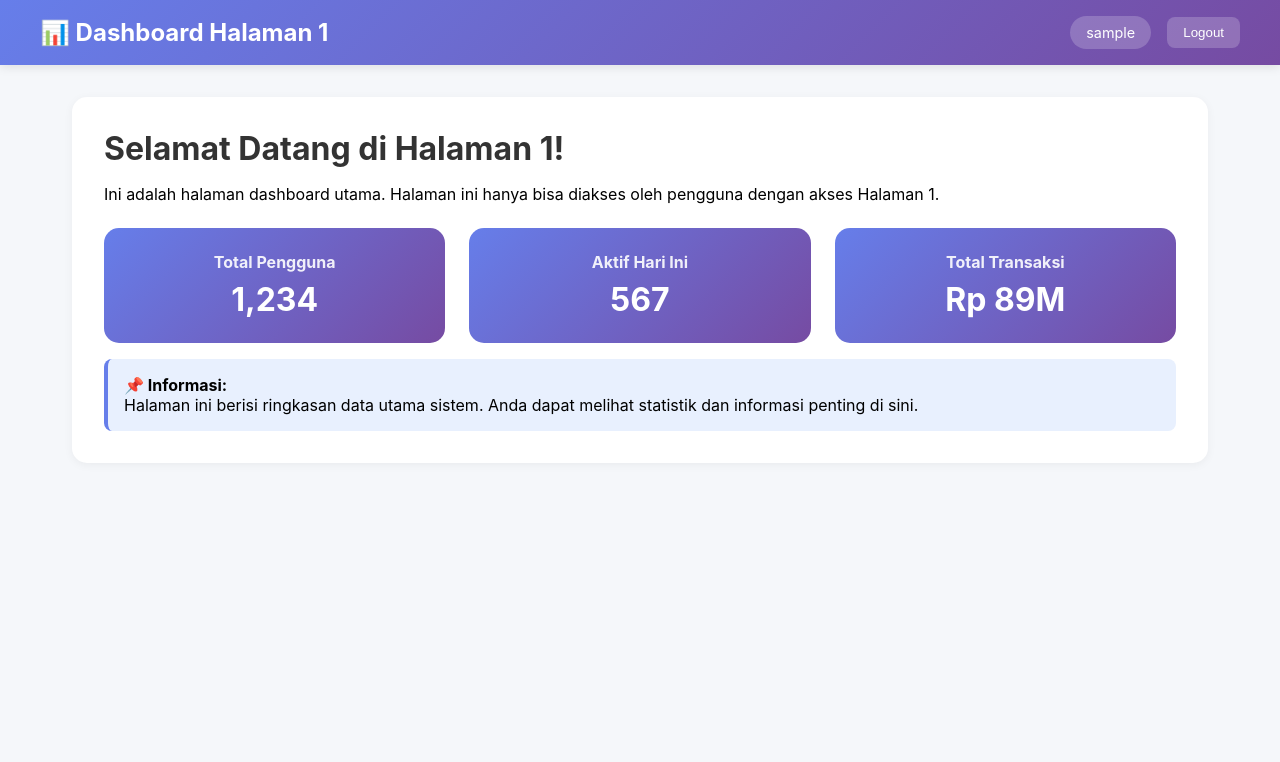
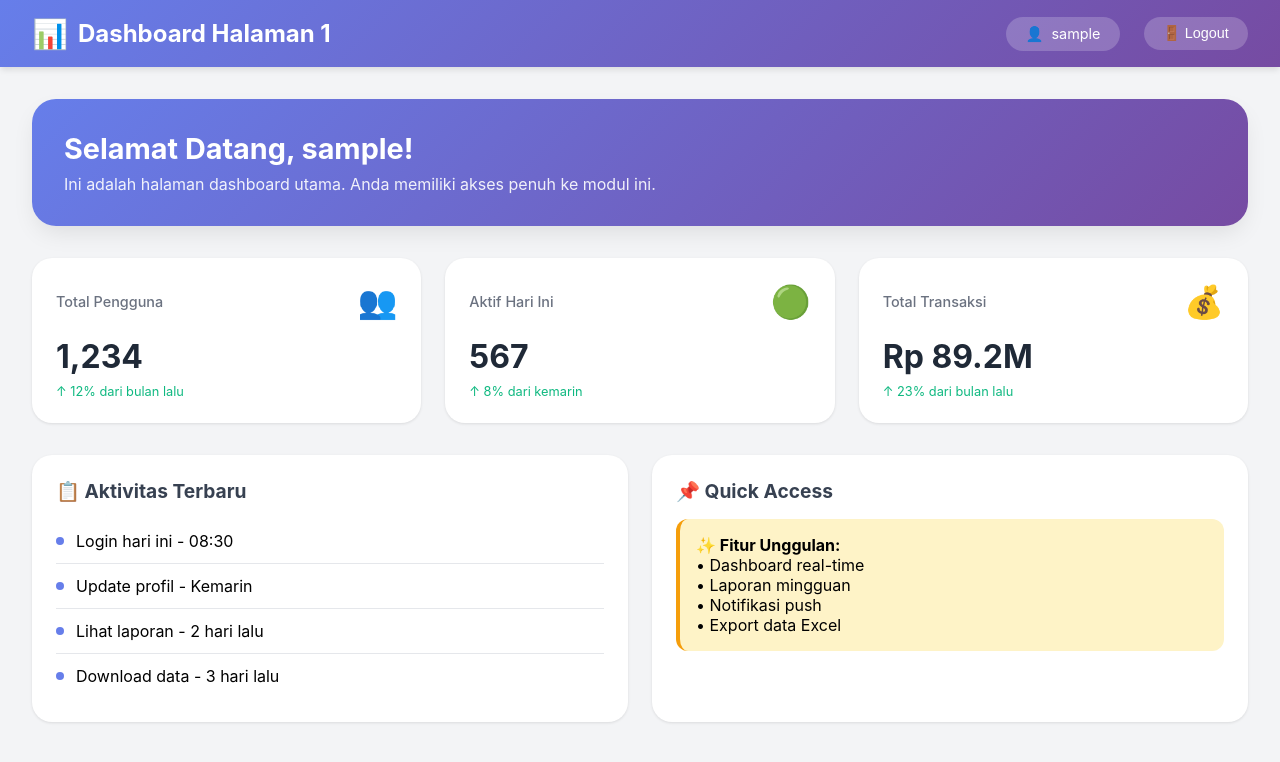
Before and after one commit to herman-fonataba/dramayanto.id, a plain HTML site: page page1.html in a window 1280 px wide. Drawn offline with Linux system fonts and the light colour scheme; no server answers; sample sign-in values are in the browser's storage.

Commit message:
Update page1.html

```diff
--- a/page1.html
+++ b/page1.html
@@ -3,7 +3,7 @@
 <head>
     <meta charset="UTF-8">
     <meta name="viewport" content="width=device-width, initial-scale=1.0">
-    <title>Halaman 1 - Dashboard</title>
+    <title>Dashboard Utama - Halaman 1</title>
     <style>
         * {
             margin: 0;
@@ -13,18 +13,22 @@
 
         body {
             font-family: -apple-system, BlinkMacSystemFont, 'Segoe UI', Roboto, Oxygen, Ubuntu, sans-serif;
-            background: #f5f7fa;
+            background: #f3f4f6;
         }
 
+        /* Navbar */
         .navbar {
             background: linear-gradient(135deg, #667eea 0%, #764ba2 100%);
             color: white;
             padding: 1rem 2rem;
-            box-shadow: 0 2px 10px rgba(0,0,0,0.1);
+            box-shadow: 0 4px 6px -1px rgba(0,0,0,0.1);
+            position: sticky;
+            top: 0;
+            z-index: 100;
         }
 
         .navbar-content {
-            max-width: 1200px;
+            max-width: 1280px;
             margin: 0 auto;
             display: flex;
             justify-content: space-between;
@@ -34,123 +38,246 @@
         .logo {
             font-size: 1.5rem;
             font-weight: bold;
+            display: flex;
+            align-items: center;
+            gap: 10px;
+        }
+
+        .logo span {
+            font-size: 1.8rem;
         }
 
         .user-info {
             display: flex;
             align-items: center;
-            gap: 1rem;
+            gap: 1.5rem;
         }
 
-        .username {
+        .user-badge {
             background: rgba(255,255,255,0.2);
-            padding: 0.5rem 1rem;
-            border-radius: 20px;
+            padding: 0.5rem 1.2rem;
+            border-radius: 40px;
             font-size: 0.9rem;
+            display: flex;
+            align-items: center;
+            gap: 8px;
         }
 
         .btn-logout {
             background: rgba(255,255,255,0.2);
             color: white;
             border: none;
-            padding: 0.5rem 1rem;
-            border-radius: 8px;
+            padding: 0.5rem 1.2rem;
+            border-radius: 40px;
             cursor: pointer;
             transition: all 0.3s;
+            font-size: 0.9rem;
         }
 
         .btn-logout:hover {
             background: rgba(255,255,255,0.3);
+            transform: scale(1.02);
         }
 
+        /* Container */
         .container {
-            max-width: 1200px;
+            max-width: 1280px;
             margin: 2rem auto;
             padding: 0 2rem;
         }
 
-        .card {
-            background: white;
-            border-radius: 15px;
+        /* Welcome Card */
+        .welcome-card {
+            background: linear-gradient(135deg, #667eea 0%, #764ba2 100%);
+            color: white;
+            border-radius: 24px;
             padding: 2rem;
-            margin-bottom: 1.5rem;
-            box-shadow: 0 2px 10px rgba(0,0,0,0.05);
+            margin-bottom: 2rem;
+            box-shadow: 0 10px 25px -5px rgba(0,0,0,0.1);
         }
 
-        h1 {
-            color: #333;
+        .welcome-card h1 {
+            font-size: 1.8rem;
+            margin-bottom: 0.5rem;
+        }
+
+        .welcome-card p {
+            opacity: 0.9;
+        }
+
+        /* Stats Grid */
+        .stats-grid {
+            display: grid;
+            grid-template-columns: repeat(auto-fit, minmax(280px, 1fr));
+            gap: 1.5rem;
+            margin-bottom: 2rem;
+        }
+
+        .stat-card {
+            background: white;
+            padding: 1.5rem;
+            border-radius: 20px;
+            box-shadow: 0 1px 3px rgba(0,0,0,0.1);
+            transition: transform 0.2s, box-shadow 0.2s;
+        }
+
+        .stat-card:hover {
+            transform: translateY(-4px);
+            box-shadow: 0 10px 25px -5px rgba(0,0,0,0.1);
+        }
+
+        .stat-header {
+            display: flex;
+            justify-content: space-between;
+            align-items: center;
             margin-bottom: 1rem;
         }
 
-        .stats-grid {
-            display: grid;
-            grid-template-columns: repeat(auto-fit, minmax(250px, 1fr));
-            gap: 1.5rem;
-            margin-top: 1.5rem;
+        .stat-icon {
+            font-size: 2rem;
         }
 
-        .stat-card {
-            background: linear-gradient(135deg, #667eea 0%, #764ba2 100%);
-            color: white;
-            padding: 1.5rem;
-            border-radius: 15px;
-            text-align: center;
+        .stat-title {
+            color: #6b7280;
+            font-size: 0.9rem;
+            font-weight: 500;
         }
 
-        .stat-card h3 {
-            font-size: 1rem;
-            margin-bottom: 0.5rem;
-            opacity: 0.9;
+        .stat-value {
+            font-size: 2rem;
+            font-weight: bold;
+            color: #1f2937;
+            margin-top: 0.5rem;
         }
 
-        .stat-card .number {
-            font-size: 2rem;
-            font-weight: bold;
+        .stat-change {
+            font-size: 0.8rem;
+            margin-top: 0.5rem;
+            color: #10b981;
+        }
+
+        /* Content Cards */
+        .content-grid {
+            display: grid;
+            grid-template-columns: repeat(auto-fit, minmax(350px, 1fr));
+            gap: 1.5rem;
+        }
+
+        .content-card {
+            background: white;
+            border-radius: 20px;
+            padding: 1.5rem;
+            box-shadow: 0 1px 3px rgba(0,0,0,0.1);
+        }
+
+        .content-card h3 {
+            color: #374151;
+            margin-bottom: 1rem;
+            font-size: 1.2rem;
+            display: flex;
+            align-items: center;
+            gap: 8px;
+        }
+
+        .activity-list {
+            list-style: none;
+        }
+
+        .activity-list li {
+            padding: 0.75rem 0;
+            border-bottom: 1px solid #e5e7eb;
+            display: flex;
+            align-items: center;
+            gap: 12px;
+        }
+
+        .activity-list li:last-child {
+            border-bottom: none;
+        }
+
+        .activity-dot {
+            width: 8px;
+            height: 8px;
+            border-radius: 50%;
+            background: #667eea;
         }
 
         .info-box {
-            background: #e8f0fe;
-            border-left: 4px solid #667eea;
+            background: #fef3c7;
+            border-left: 4px solid #f59e0b;
             padding: 1rem;
+            border-radius: 12px;
             margin-top: 1rem;
-            border-radius: 8px;
         }
     </style>
 </head>
 <body>
     <div class="navbar">
         <div class="navbar-content">
-            <div class="logo">📊 Dashboard Halaman 1</div>
+            <div class="logo">
+                <span>📊</span> Dashboard Halaman 1
+            </div>
             <div class="user-info">
-                <span class="username" id="usernameDisplay"></span>
-                <button class="btn-logout" onclick="logout()">Logout</button>
+                <div class="user-badge">
+                    👤 <span id="usernameDisplay"></span>
+                </div>
+                <button class="btn-logout" onclick="logout()">🚪 Logout</button>
             </div>
         </div>
     </div>
 
     <div class="container">
-        <div class="card">
-            <h1>Selamat Datang di Halaman 1!</h1>
-            <p>Ini adalah halaman dashboard utama. Halaman ini hanya bisa diakses oleh pengguna dengan akses Halaman 1.</p>
+        <div class="welcome-card">
+            <h1>Selamat Datang, <span id="welcomeName"></span>!</h1>
+            <p>Ini adalah halaman dashboard utama. Anda memiliki akses penuh ke modul ini.</p>
+        </div>
 
         <div class="stats-grid">
             <div class="stat-card">
-                    <h3>Total Pengguna</h3>
-                    <div class="number">1,234</div>
+                <div class="stat-header">
+                    <div class="stat-title">Total Pengguna</div>
+                    <div class="stat-icon">👥</div>
+                </div>
+                <div class="stat-value">1,234</div>
+                <div class="stat-change">↑ 12% dari bulan lalu</div>
             </div>
             <div class="stat-card">
-                    <h3>Aktif Hari Ini</h3>
-                    <div class="number">567</div>
+                <div class="stat-header">
+                    <div class="stat-title">Aktif Hari Ini</div>
+                    <div class="stat-icon">🟢</div>
+                </div>
+                <div class="stat-value">567</div>
+                <div class="stat-change">↑ 8% dari kemarin</div>
             </div>
             <div class="stat-card">
-                    <h3>Total Transaksi</h3>
-                    <div class="number">Rp 89M</div>
+                <div class="stat-header">
+                    <div class="stat-title">Total Transaksi</div>
+                    <div class="stat-icon">💰</div>
+                </div>
+                <div class="stat-value">Rp 89.2M</div>
+                <div class="stat-change">↑ 23% dari bulan lalu</div>
             </div>
         </div>
 
+        <div class="content-grid">
+            <div class="content-card">
+                <h3>📋 Aktivitas Terbaru</h3>
+                <ul class="activity-list">
+                    <li><div class="activity-dot"></div> Login hari ini - 08:30</li>
+                    <li><div class="activity-dot"></div> Update profil - Kemarin</li>
+                    <li><div class="activity-dot"></div> Lihat laporan - 2 hari lalu</li>
+                    <li><div class="activity-dot"></div> Download data - 3 hari lalu</li>
+                </ul>
+            </div>
+            <div class="content-card">
+                <h3>📌 Quick Access</h3>
                 <div class="info-box">
-                <strong>📌 Informasi:</strong><br>
-                Halaman ini berisi ringkasan data utama sistem. Anda dapat melihat statistik dan informasi penting di sini.
+                    <strong>✨ Fitur Unggulan:</strong><br>
+                    • Dashboard real-time<br>
+                    • Laporan mingguan<br>
+                    • Notifikasi push<br>
+                    • Export data Excel
+                </div>
             </div>
         </div>
     </div>
@@ -168,18 +295,26 @@
                 return;
             }
 
+            // Display username
             document.getElementById('usernameDisplay').textContent = username;
+            document.getElementById('welcomeName').textContent = username;
 
+            // Verify access
             try {
-                const response = await fetch(`${SCRIPT_URL}?action=verify&username=${encodeURIComponent(username)}&page=page1.html`);
+                const response = await fetch(`${SCRIPT_URL}?action=verify&username=${encodeURIComponent(username)}&page=page1.html`, {
+                    method: 'GET',
+                    headers: { 'Accept': 'application/json' }
+                });
+
+                if (response.ok) {
                     const data = await response.json();
-
                     if (!data.hasAccess) {
                         alert('Anda tidak memiliki akses ke halaman ini!');
                         logout();
                     }
+                }
             } catch (error) {
-                console.error('Error:', error);
+                console.log('Verifikasi skipped (CORS) - akses tetap diberikan');
             }
         });
 
```
Lines whose indentation alone changed are shown as unchanged.
